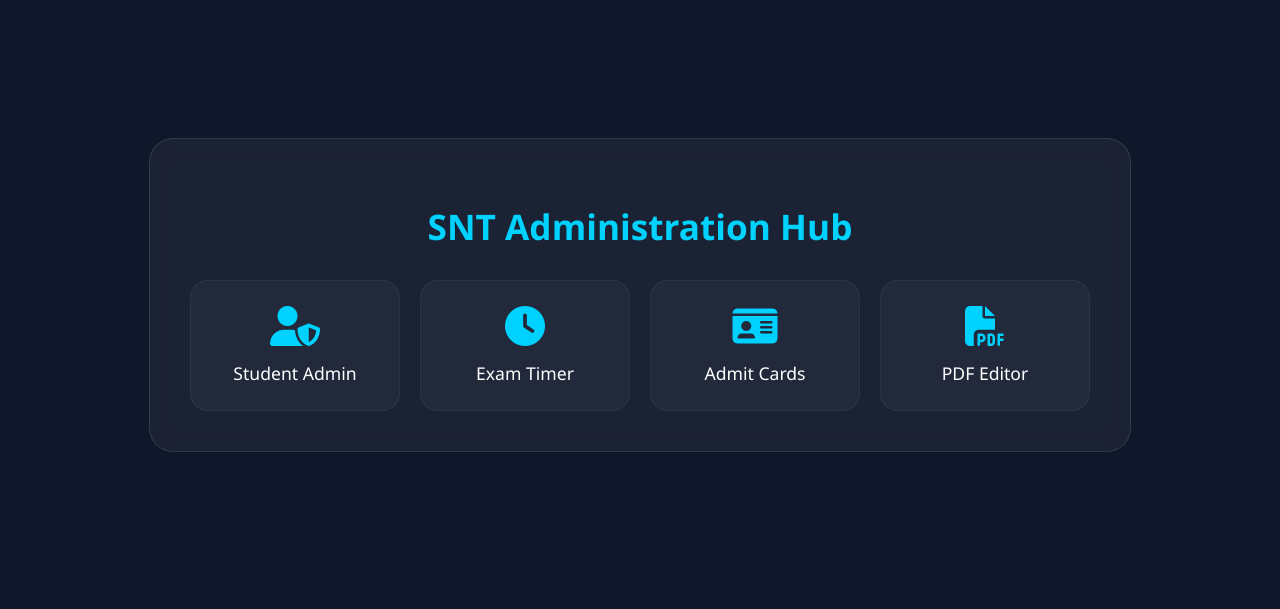
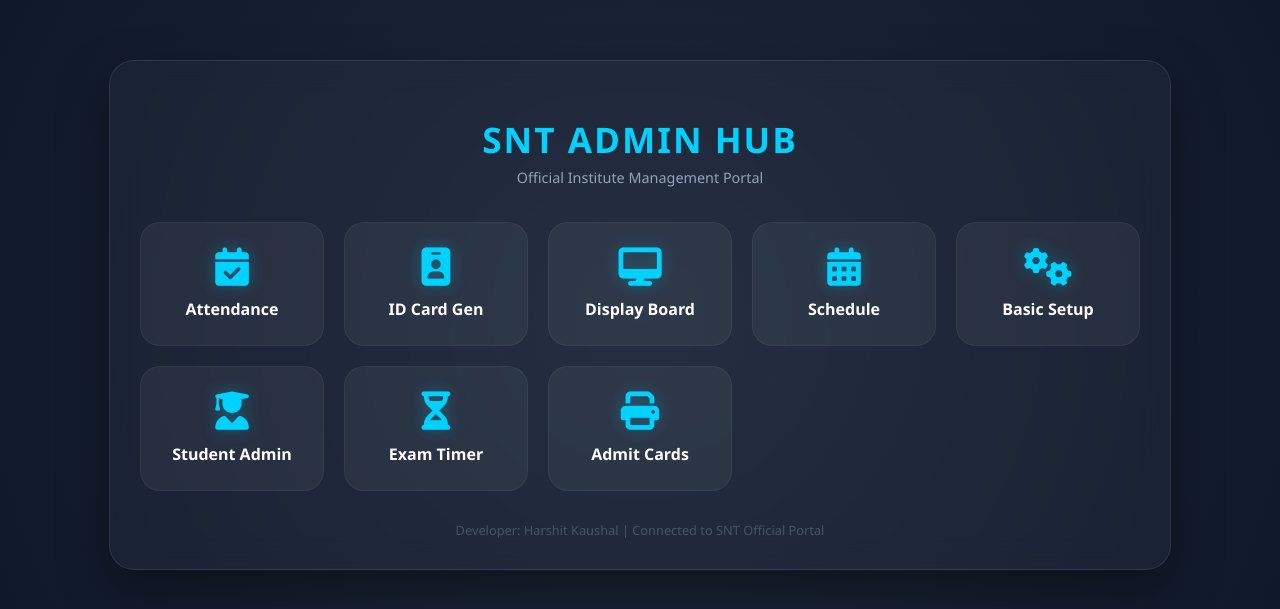
Before and after one commit to harshitkaushal9129-bit/SNT-Administrator, a plain HTML site: page index.html in a window 1280 px wide. Shown: the part 105-714 px from the top of the page. Drawn offline with Linux system fonts and the light colour scheme.

Commit message:
Update index.html

```diff
--- a/index.html
+++ b/index.html
@@ -3,88 +3,150 @@
 <head>
     <meta charset="UTF-8">
     <meta name="viewport" content="width=device-width, initial-scale=1.0">
-    <title>SNT Admin Hub</title>
+    <title>SNT Admin Hub | Unified Control</title>
     <link rel="stylesheet" href="https://cdnjs.cloudflare.com/ajax/libs/font-awesome/6.4.0/css/all.min.css">
     <style>
+        :root {
+            --primary: #00d2ff;
+            --accent: #e94560;
+            --bg: #0f172a;
+        }
+
         body {
             margin: 0;
             font-family: 'Segoe UI', sans-serif;
-            background: #0f172a;
+            background: radial-gradient(circle at center, #1e293b 0%, #0f172a 100%);
             color: white;
             display: flex;
             justify-content: center;
             align-items: center;
             min-height: 100vh;
+            padding: 20px;
         }
 
         .hub-container {
             text-align: center;
-            padding: 40px;
-            background: rgba(255, 255, 255, 0.05);
-            backdrop-filter: blur(12px);
-            border-radius: 24px;
+            padding: 30px;
+            background: rgba(255, 255, 255, 0.03);
+            backdrop-filter: blur(15px);
+            border-radius: 25px;
             border: 1px solid rgba(255, 255, 255, 0.1);
-            width: 90%;
-            max-width: 900px;
+            width: 100%;
+            max-width: 1000px;
+            box-shadow: 0 20px 50px rgba(0,0,0,0.4);
         }
 
-        h1 { font-size: 2.2rem; margin-bottom: 30px; color: #00d2ff; }
+        h1 {
+            font-size: 2.2rem;
+            margin-bottom: 5px;
+            color: var(--primary);
+            text-transform: uppercase;
+            letter-spacing: 2px;
+        }
+
+        .subtitle { color: #94a3b8; margin-bottom: 35px; font-size: 0.9rem; }
 
         .icon-grid {
             display: grid;
-            grid-template-columns: repeat(auto-fit, minmax(180px, 1fr));
+            grid-template-columns: repeat(auto-fit, minmax(160px, 1fr));
             gap: 20px;
         }
 
         .hub-card {
-            background: rgba(255, 255, 255, 0.03);
-            padding: 25px;
-            border-radius: 18px;
+            background: rgba(255, 255, 255, 0.05);
+            padding: 25px 15px;
+            border-radius: 20px;
             text-decoration: none;
             color: white;
             border: 1px solid rgba(255, 255, 255, 0.05);
-            transition: 0.3s ease;
+            transition: all 0.4s cubic-bezier(0.175, 0.885, 0.32, 1.275);
             display: flex;
             flex-direction: column;
-            gap: 15px;
+            align-items: center;
+            gap: 12px;
+        }
+
+        .hub-card i {
+            font-size: 2.4rem;
+            color: var(--primary);
+            filter: drop-shadow(0 0 8px rgba(0, 210, 255, 0.3));
+        }
+
+        .hub-card span {
+            font-weight: 600;
+            font-size: 1rem;
+            white-space: nowrap;
         }
 
         .hub-card:hover {
-            background: rgba(0, 210, 255, 0.1);
-            transform: translateY(-8px);
-            border-color: #00d2ff;
+            background: rgba(0, 210, 255, 0.15);
+            transform: translateY(-12px);
+            border-color: var(--primary);
+            box-shadow: 0 15px 30px rgba(0, 210, 255, 0.2);
         }
 
-        .hub-card i { font-size: 2.5rem; color: #00d2ff; }
+        .hub-card:hover i { transform: scale(1.15); color: #fff; }
 
-        .hub-card span { font-weight: 500; font-size: 1.1rem; }
+        /* Status Badges */
+        .badge {
+            font-size: 0.7rem;
+            padding: 3px 8px;
+            border-radius: 10px;
+            background: var(--accent);
+            margin-top: 5px;
+        }
     </style>
 </head>
 <body>
 
     <div class="hub-container">
-        <h1>SNT Administration Hub</h1>
+        <h1>SNT Admin Hub</h1>
+        <div class="subtitle">Official Institute Management Portal</div>
 
         <div class="icon-grid">
+            <a href="attendence.html" class="hub-card">
+                <i class="fas fa-calendar-check"></i>
+                <span>Attendance</span>
+            </a>
+
+            <a href="id-card.html" class="hub-card">
+                <i class="fas fa-id-badge"></i>
+                <span>ID Card Gen</span>
+            </a>
+
+            <a href="display.html" class="hub-card">
+                <i class="fas fa-desktop"></i>
+                <span>Display Board</span>
+            </a>
+
+            <a href="calendar.html" class="hub-card">
+                <i class="fas fa-calendar-alt"></i>
+                <span>Schedule</span>
+            </a>
+
+            <a href="basic.html" class="hub-card">
+                <i class="fas fa-cogs"></i>
+                <span>Basic Setup</span>
+            </a>
+
             <a href="admin.html" class="hub-card">
-                <i class="fas fa-user-shield"></i>
+                <i class="fas fa-user-graduate"></i>
                 <span>Student Admin</span>
             </a>
 
-            <a href="https://harshitkaushal9129-bit.github.io/snt-institute/admin_timer.html" class="hub-card">
-                <i class="fas fa-clock"></i>
+            <a href="admin_timer.html" class="hub-card">
+                <i class="fas fa-hourglass-half"></i>
                 <span>Exam Timer</span>
             </a>
 
-            <a href="https://harshitkaushal9129-bit.github.io/snt-institute/admit_card.html" class="hub-card">
-                <i class="fas fa-id-card"></i>
+            <a href="admit_card.html" class="hub-card">
+                <i class="fas fa-print"></i>
                 <span>Admit Cards</span>
             </a>
+        </div>
 
-            <a href="https://harshitkaushal9129-bit.github.io/Dashboard-of-snt/Pdf-edit.html" class="hub-card">
-                <i class="fas fa-file-pdf"></i>
-                <span>PDF Editor</span>
-            </a>
+        <div style="margin-top: 30px; font-size: 0.8rem; color: #475569;">
+            Developer: Harshit Kaushal | Connected to SNT Official Portal
         </div>
     </div>
 
```
